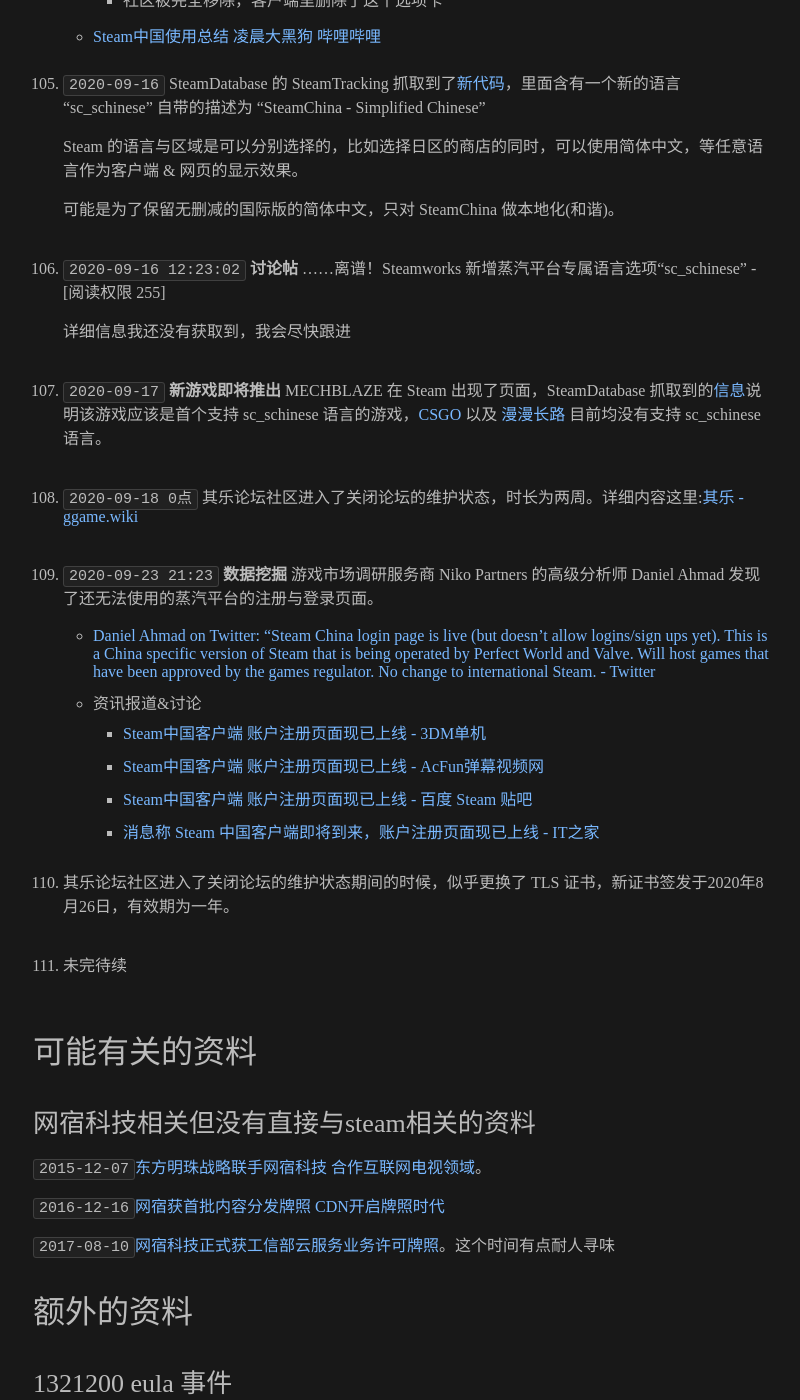
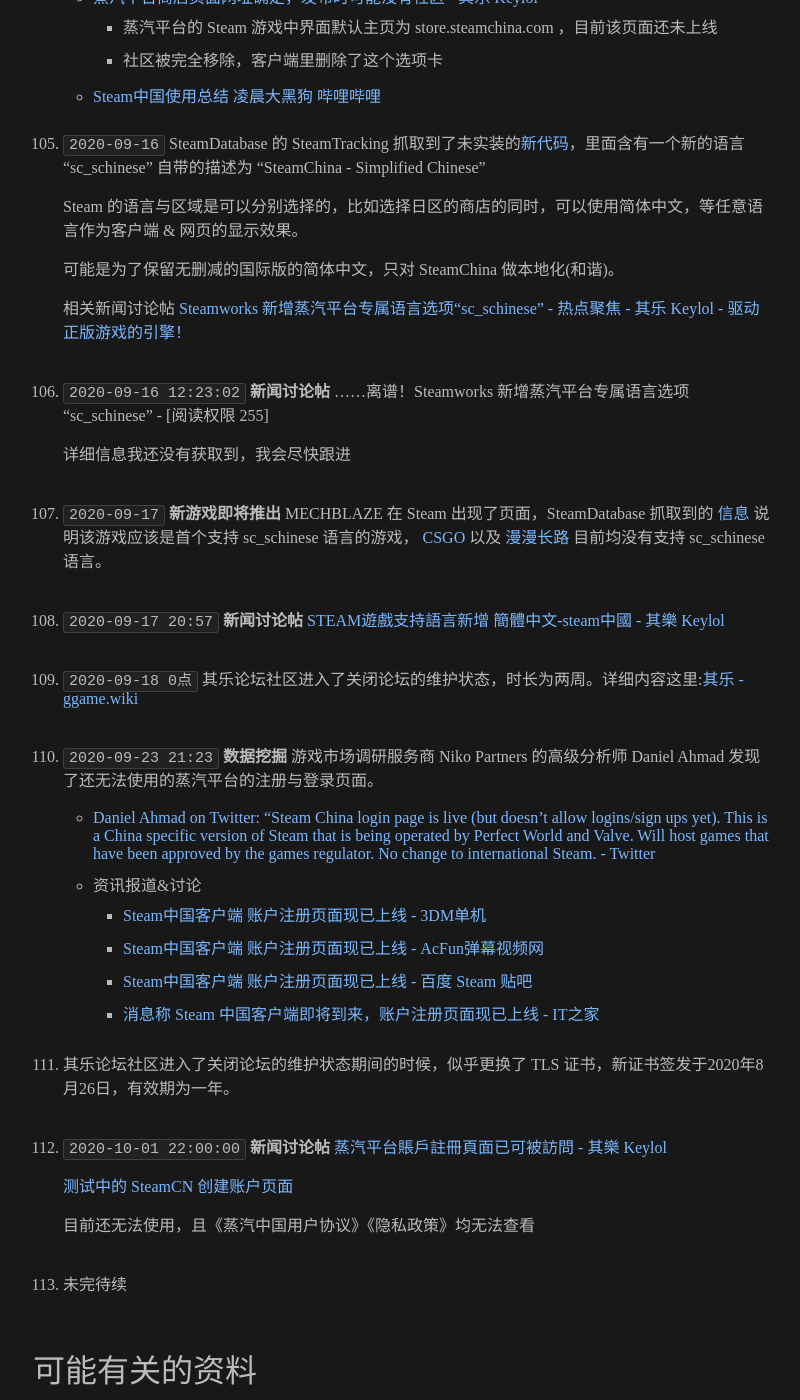
Before and after one commit to gledos/gledos.github.io, a Jekyll site: the page built from _posts/2018-07-12-wegame-steam.markdown, in a window 1280 px wide and 1400 px high, scrolled down 16288 px. Shown: the whole window, without its empty margins (237-1037 px from the left). Built offline with Jekyll 4.4.1, drawn with Linux system fonts in a browser that asks for light colours; some of the changed text lies outside the part shown.

Commit message:
更新 SteamCN 语言及其注册页面的信息

````diff
--- a/_posts/2018-07-12-wegame-steam.markdown
+++ b/_posts/2018-07-12-wegame-steam.markdown
@@ -423,27 +423,27 @@
     + Steam 这几天前后更新了多次测试版的客户端，为了完美世界的防沉迷而更新
     + [Steam Community :: Group :: Steam Client Beta](https://web.archive.org/web/20200606114915/https://steamcommunity.com/groups/SteamClientBeta/announcements)
 
-89. `2020-06-04` **讨论帖** [今日 Steam Beta 修复了多项与完美服有关的问题，建议更新至 Beta 版本 - 其乐 Keylol](https://archive.is/KXmnP)
+89. `2020-06-04` **新闻讨论帖** [今日 Steam Beta 修复了多项与完美服有关的问题，建议更新至 Beta 版本 - 其乐 Keylol](https://archive.is/KXmnP)
 
-90. `2020-06-08` **讨论帖** [蒸汽平台不会出现“双重”《健康游戏忠告》 - 其乐 Keylol](https://archive.vn/X8YGL)
+90. `2020-06-08` **新闻讨论帖** [蒸汽平台不会出现“双重”《健康游戏忠告》 - 其乐 Keylol](https://archive.vn/X8YGL)
 
-91. `2020-06-11` **讨论帖** [蒸汽平台现以 CS:GO 完美服启动器呈现！ - 全球攻势 - 其乐 Keylol](https://archive.is/103Gm)
+91. `2020-06-11` **新闻讨论帖** [蒸汽平台现以 CS:GO 完美服启动器呈现！ - 全球攻势 - 其乐 Keylol](https://archive.is/103Gm)
 
     > 也就是说，CS:GO 完美服启动器已经从Steam 的阉割版，变成了蒸汽平台阉割版，
     > 且其不再使用「IPCountry」等国际化的一些参数来作为参考标准，而是强制执行「完美区」的标准。
 
-92. `2020-07-17` **讨论帖** [Steam 将新增大陆下载区域，包括深圳、杭州和沈阳等…… - 热点聚焦 - 其乐 Keylol](https://archive.is/v9Kjl)
+92. `2020-07-17` **新闻讨论帖** [Steam 将新增大陆下载区域，包括深圳、杭州和沈阳等…… - 热点聚焦 - 其乐 Keylol](https://archive.is/v9Kjl)
 
-93. `2020-07-23` **讨论帖** [蒸汽平台專用 CM 已下線 - 談天說地 - 其樂 Keylol - 驅動正版遊戲的引擎！](https://archive.is/9Qq7A "https://keylol.com/t623359-1-1")
+93. `2020-07-23` **新闻讨论帖** [蒸汽平台專用 CM 已下線 - 談天說地 - 其樂 Keylol - 驅動正版遊戲的引擎！](https://archive.is/9Qq7A "https://keylol.com/t623359-1-1")
 
-94. `2020-07-25` **讨论帖** [Steam中國微博賬號最新動向：現已改名為「蒸汽平台官方賬號」 - 談天說地 - 其樂 Keylol - 驅動正版遊戲的引擎！](https://archive.is/cyMXS "https://keylol.com/t624344-1-1")
+94. `2020-07-25` **新闻讨论帖** [Steam中國微博賬號最新動向：現已改名為「蒸汽平台官方賬號」 - 談天說地 - 其樂 Keylol - 驅動正版遊戲的引擎！](https://archive.is/cyMXS "https://keylol.com/t624344-1-1")
 
 95. `2020-07-28` Wallpaper Engine 登陆腾讯 WeGame
     + **IT之家** [腾讯：热门壁纸软件《Wallpaper Engine》即将上线 WeGame](https://archive.is/3F5mt)
     + **其乐** [WeGame Wallpaper Engine即将于7月30日启动技术测试](https://archive.is/FPP87)
     + **IT之家** [《Wallpaper Engine：壁纸引擎》登陆腾讯 WeGame 商店，即将开启测试](https://archive.vn/E5pXO)，[评论](https://web.archive.org/web/20200801090600/https://dyn.ithome.com/comment/49250a21adb87da4)
 
-96. `2020-07-29` **讨论帖** [Steam CD改区界面变了 - 购物心得 - 其乐 Keylol](https://archive.is/EXDVS)，
+96. `2020-07-29` **新闻讨论帖** [Steam CD改区界面变了 - 购物心得 - 其乐 Keylol](https://archive.is/EXDVS)，
 
     [steam已更改跨区政策，现在只能用当地支付方式购买游戏或者联系客服才能改，不能再通过IP直接改了，不知道是好是坏 百度steam吧](https://archive.is/9Pk56)
 
@@ -452,7 +452,7 @@
     > 今天早上Steam再次更新了改区方式现在改区界面已经变成了这样，然后Steam又不支持阿根廷那边的货币结算，
     > 所以，以后去阿根廷，要么有当地银行卡，要么就找客服了
 
-97. `2020-08-02` **讨论帖** [蒸汽平台可以在 Linux 上启动 - 谈天说地 - 其乐 Keylol - 驱动正版游戏的引擎！](https://archive.is/ah7rS "https://keylol.com/t627361-1-1")
+97. `2020-08-02` **新闻讨论帖** [蒸汽平台可以在 Linux 上启动 - 谈天说地 - 其乐 Keylol - 驱动正版游戏的引擎！](https://archive.is/ah7rS "https://keylol.com/t627361-1-1")
 98. `2020-08-05` steam 添加了新标签 steamchinaapproved ，目前共有20多款游戏属于这个标签下，以下链接如无说明，则均有评论区
     > Steam中国过审游戏标记？——万狐飞仙
     + [SteamDB 泄露“Steam中国”首批游戏？ - 其乐 Keylol](https://archive.vn/ewTPv)
@@ -480,11 +480,11 @@
         + XC区免费以及有价格的游戏
             + [2020年8月13日为26个](https://web.archive.org/web/20200813104940/https://store.steampowered.com/search/?cc=xc)
         + [2020年8月20日，GTAV在?cc=xc无法显示商店页面](https://web.archive.org/web/20200820140446/https://store.steampowered.com/app/271590/Grand_Theft_Auto_V/?cc=xc)
-            + 该消息来源自需要登录的讨论帖[《非「steamchinaapproved」标签游戏已无法从蒸汽平台打开页面》](https://archive.is/NML4B)
+            + 该消息来源自需要登录的新闻讨论帖[《非「steamchinaapproved」标签游戏已无法从蒸汽平台打开页面》](https://archive.is/NML4B)
         + [目前仍然没有国区价格的中国式家长的steamdb页面](https://archive.is/b5LkB)
 
-100. `2020-08-13` **讨论帖** [Steam 的 CM 被细化——采用“cm.wmsjsteam.com” - 其乐 Keylol](https://archive.is/9XCUq "https://webcache.googleusercontent.com/search?q=cache:https://keylol.com/t631322-1-1")
-101. `2020-08-18` **讨论帖**
+100. `2020-08-13` **新闻讨论帖** [Steam 的 CM 被细化——采用“cm.wmsjsteam.com” - 其乐 Keylol](https://archive.is/9XCUq "https://webcache.googleusercontent.com/search?q=cache:https://keylol.com/t631322-1-1")
+101. `2020-08-18` **新闻讨论帖**
         + [蒸汽平台信息更新帖：8.18 去除“更新与优惠”数据 - 其乐 Keylol](https://web.archive.org/web/20200820134250if_/https://webcache.googleusercontent.com/search?q=cache:WSRFqwXzqtYJ:https://keylol.com/t633101-1-1)
         + [蒸汽平台信息更新帖：8.19 增加了支付系統 - 其乐 Keylol](https://archive.is/mmQId "https://keylol.com/t633101-1-1")
 102. `2020-08-26` 教育部等六部门下发通知联合开展未成年人网络环境专项治理行动。「一是集中整治未成年人沉迷网络问题。重点对未落实网络游戏用户账号实名注册制度」
@@ -492,33 +492,42 @@
         + [教育部等六部门下发通知联合开展未成年人网络环境专项治理行动 - 中华人民共和国教育部政府门户网站](https://web.archive.org/web/20200826080756/http://www.moe.gov.cn/jyb_xwfb/gzdt_gzdt/s5987/202008/t20200826_480307.html "https://archive.is/RPxTR")
         + [六部门联合印发通知：重拳治理未成年人网络环境！_新闻_央视网(cctv.com)](https://web.archive.org/web/20200826082126/https://m.news.cctv.com/2020/08/26/ARTIb7C8AF3WXxaSmZyhyjx4200826.shtml)
 
-103. `2020-08-31以及后续几天` **讨论帖** steam 新的商店区域 XC 的进一步变化，[🛠【9.12 更新】蒸汽平台信息更新帖：蒸汽平台商店页面网址确定，发布时可能没有社区 - 其乐 Keylol](https://archive.is/vi4s9 "https://keylol.com/t633101-1-1")
+103. `2020-08-31以及后续几天` **新闻讨论帖** steam 新的商店区域 XC 的进一步变化，[🛠【9.12 更新】蒸汽平台信息更新帖：蒸汽平台商店页面网址确定，发布时可能没有社区 - 其乐 Keylol](https://archive.is/vi4s9 "https://keylol.com/t633101-1-1")
         1. 必须使用蒸汽平台的 UA 才能访问新商店区域 `Mozilla/5.0 (Windows; U; Windows NT 10.0; en-US; Valve Steam Client/steamchina/0; )`
         2. 蒸汽平台客户端的商店首页已几乎关闭，没有任何游戏，即使开启异家归途等蒸汽平台的游戏，也会提示「您所在的地区目前不提供此物品」
         3. 蒸汽平台社区页面无法打开，直接返回404状态码
 
-104. `2020-09-12` **讨论帖** Steam beta 客户端更新
+104. `2020-09-12` **新闻讨论帖** Steam beta 客户端更新
         + [Steam 下载区域新增“南宁”，同时修正武汉等地的地理信息 - 其乐 Keylol](https://archive.is/T4S4Z "https://keylol.com/t641284-1-1")
         + [蒸汽平台商店页面网址确定，发布时可能沒有社区 - 其乐 Keylol](https://archive.is/O1tKo "https://keylol.com/t641289-1-1")
             + 蒸汽平台的 Steam 游戏中界面默认主页为 store.steamchina.com ，目前该页面还未上线
             + 社区被完全移除，客户端里删除了这个选项卡
         + [Steam中国使用总结 凌晨大黑狗 哔哩哔哩](https://archive.vn/hDJfM "https://www.bilibili.com/video/BV1KT4y1A7Ma")
 
-105. `2020-09-16` SteamDatabase 的 SteamTracking 抓取到了[新代码](https://web.archive.org/web/20200919053038/https://github.com/SteamDatabase/SteamTracking/blob/53466cd4589225b5a0bec1ef29e83ca5fcbd8712/partner.steamgames.com/public/javascript/game_admin.js)，里面含有一个新的语言 "sc_schinese" 自带的描述为 "SteamChina - Simplified Chinese"
+105. `2020-09-16` SteamDatabase 的 SteamTracking 抓取到了未实装的[新代码](https://web.archive.org/web/20200919053038/https://github.com/SteamDatabase/SteamTracking/blob/53466cd4589225b5a0bec1ef29e83ca5fcbd8712/partner.steamgames.com/public/javascript/game_admin.js)，里面含有一个新的语言 "sc_schinese" 自带的描述为 "SteamChina - Simplified Chinese"
 
         Steam 的语言与区域是可以分别选择的，比如选择日区的商店的同时，可以使用简体中文，等任意语言作为客户端 & 网页的显示效果。
 
         可能是为了保留无删减的国际版的简体中文，只对 SteamChina 做本地化(和谐)。
 
-106. `2020-09-16 12:23:02` **讨论帖** ……离谱！Steamworks 新增蒸汽平台专属语言选项“sc_schinese” - [阅读权限 255]
+        相关新闻讨论帖 [Steamworks 新增蒸汽平台专属语言选项“sc_schinese” - 热点聚焦 - 其乐 Keylol - 驱动正版游戏的引擎！](https://archive.is/Bkgh5 "https://keylol.com/t642396-1-1")
+
+106. `2020-09-16 12:23:02` **新闻讨论帖** ……离谱！Steamworks 新增蒸汽平台专属语言选项“sc_schinese” - [阅读权限 255]
 
         详细信息我还没有获取到，我会尽快跟进
 
-107. `2020-09-17` **新游戏即将推出** MECHBLAZE 在 Steam 出现了页面，SteamDatabase 抓取到的[信息](https://web.archive.org/web/20200919055553/https://steamdb.info/app/1398500/)说明该游戏应该是首个支持 sc_schinese 语言的游戏，[CSGO](https://web.archive.org/web/20200608055623/https://steamdb.info/app/730/info/) 以及 [漫漫长路](https://web.archive.org/web/20200919062157/https://steamdb.info/app/856990/info/) 目前均没有支持 sc_schinese 语言。
+107. `2020-09-17` **新游戏即将推出** MECHBLAZE 在 Steam 出现了页面，SteamDatabase 抓取到的
+     [信息](https://web.archive.org/web/20200919055553/https://steamdb.info/app/1398500/)
+     说明该游戏应该是首个支持 sc_schinese 语言的游戏，
+     [CSGO](https://web.archive.org/web/20200608055623/https://steamdb.info/app/730/info/) 以及
+     [漫漫长路](https://web.archive.org/web/20200919062157/https://steamdb.info/app/856990/info/)
+     目前均没有支持 sc_schinese 语言。
 
-108. `2020-09-18 0点` 其乐论坛社区进入了关闭论坛的维护状态，时长为两周。详细内容这里:[其乐 - ggame.wiki](https://github.com/gledos/ggame_wiki/blob/master/website/其乐.md)
+108. `2020-09-17 20:57` **新闻讨论帖** [STEAM遊戲支持語言新增 簡體中文-steam中國 - 其樂 Keylol](https://archive.is/7HS4H "https://keylol.com/t642813-1-1")
 
-109. `2020-09-23 21:23` **数据挖掘** 游戏市场调研服务商 Niko Partners 的高级分析师 Daniel Ahmad 发现了还无法使用的蒸汽平台的注册与登录页面。
+109. `2020-09-18 0点` 其乐论坛社区进入了关闭论坛的维护状态，时长为两周。详细内容这里:[其乐 - ggame.wiki](https://github.com/gledos/ggame_wiki/blob/master/website/其乐.md)
+
+110. `2020-09-23 21:23` **数据挖掘** 游戏市场调研服务商 Niko Partners 的高级分析师 Daniel Ahmad 发现了还无法使用的蒸汽平台的注册与登录页面。
 
         + [Daniel Ahmad on Twitter: "Steam China login page is live (but doesn't allow logins/sign ups yet). This is a China specific version of Steam that is being operated by Perfect World and Valve. Will host games that have been approved by the games regulator. No change to international Steam. - Twitter](https://archive.is/mvtt8 "https://twitter.com/ZhugeEX/status/1308758939371270145")
         + 资讯报道&讨论
@@ -527,9 +536,15 @@
             + [Steam中国客户端 账户注册页面现已上线 - 百度 Steam 贴吧](https://archive.is/bN2s3 "https://tieba.baidu.com/p/6976688701")
             + [消息称 Steam 中国客户端即将到来，账户注册页面现已上线 - IT之家](https://archive.vn/qH1G7 "https://www.ithome.com/0/510/511.htm")
 
-110.  其乐论坛社区进入了关闭论坛的维护状态期间的时候，似乎更换了 TLS 证书，新证书签发于2020年8月26日，有效期为一年。
+111.  其乐论坛社区进入了关闭论坛的维护状态期间的时候，似乎更换了 TLS 证书，新证书签发于2020年8月26日，有效期为一年。
 
-111. 未完待续
+112. `2020-10-01 22:00:00` **新闻讨论帖** [蒸汽平台賬戶註冊頁面已可被訪問 - 其樂 Keylol](https://archive.is/GQipU "https://keylol.com/t643151-1-1")
+
+        [测试中的 SteamCN 创建账户页面](https://web.archive.org/web/20200923060617/https://rnr-sandbox.pwesports.cn/register.html)
+
+        目前还无法使用，且《蒸汽中国用户协议》《隐私政策》均无法查看
+
+113. 未完待续
 
 <!-- [这是真的吗 NGA玩家社区](https://archive.vn/rgmOt) 在隔壁群友看到的，如果是真的话，那?死也不会用的
     steam中国、WAC反作弊 -->
@@ -795,9 +810,10 @@
     谢谢
 ```
 
-提供信息者名单
---------------
+信息来源名单
+------------
 
 感谢：
 
-[spartan1096](https://tieba.baidu.com/home/main?un=spartan1096)
++ [spartan1096](https://tieba.baidu.com/home/main?un=spartan1096)
++ [清靈語](https://keylol.com/suid-209154)
````
Also changed, not shown: 1 other file.
